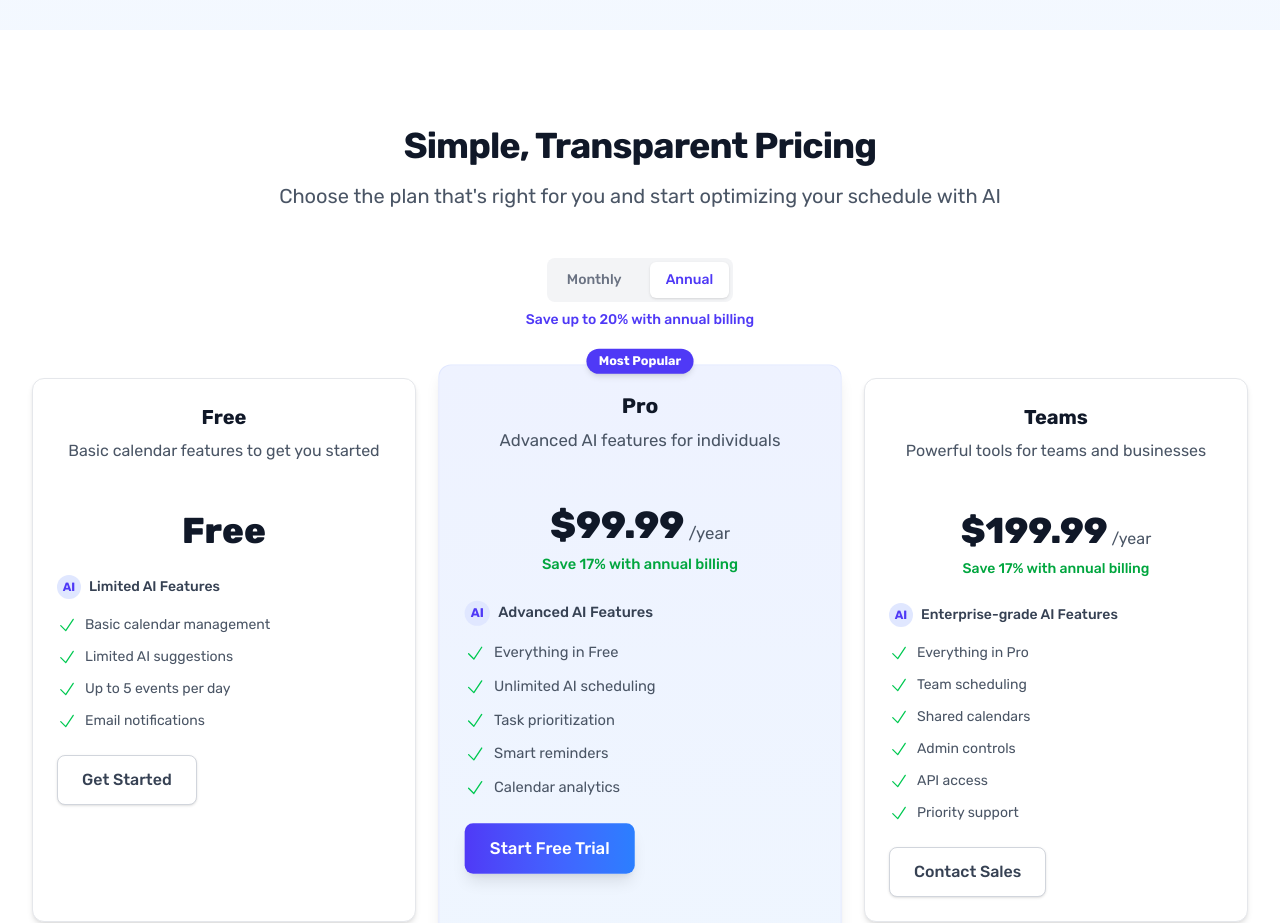
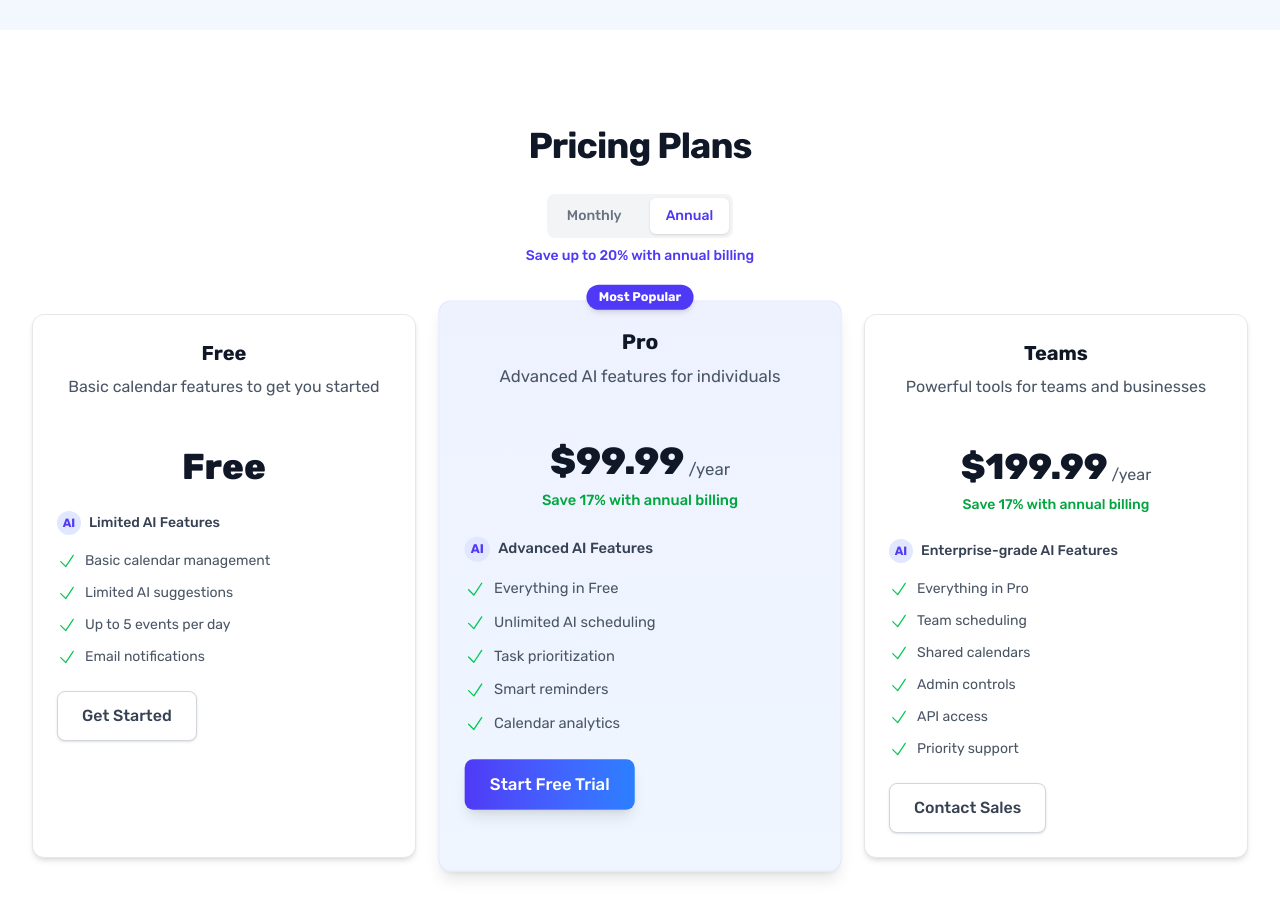
Before and after one commit to Gilad-Weinberger/Cally, a Next.js app: page / in a window 1280 px wide. Shown: the part 2780-3703 px from the top of the page. Built offline with nearby package versions, Linux system fonts and the light colour scheme; no server answers.

Commit message:
Update PricingSection component: change section title to "Pricing Plans" and adjust layout for improved visual hierarchy.

```diff
--- a/components/pricing/PricingSection.jsx
+++ b/components/pricing/PricingSection.jsx
@@ -75,13 +75,10 @@ const PricingSection = () => {
   return (
     <section className="py-16 md:py-24 bg-white" id="pricing">
       <div className="container mx-auto px-4 sm:px-6 lg:px-8">
-        <div className="mx-auto max-w-3xl text-center mb-12">
-          <h2 className="mb-4 text-3xl font-bold tracking-tight text-gray-900 sm:text-4xl">
-            Simple, Transparent Pricing
+        <div className="mx-auto max-w-3xl text-center mb-7">
+          <h2 className="text-3xl font-bold tracking-tight text-gray-900 sm:text-4xl">
+            Pricing Plans
           </h2>
-          <p className="text-xl text-gray-600">
-            Choose the plan that's right for you and start optimizing your schedule with AI
-          </p>
         </div>
 
         {/* Pricing Toggle */}
```
